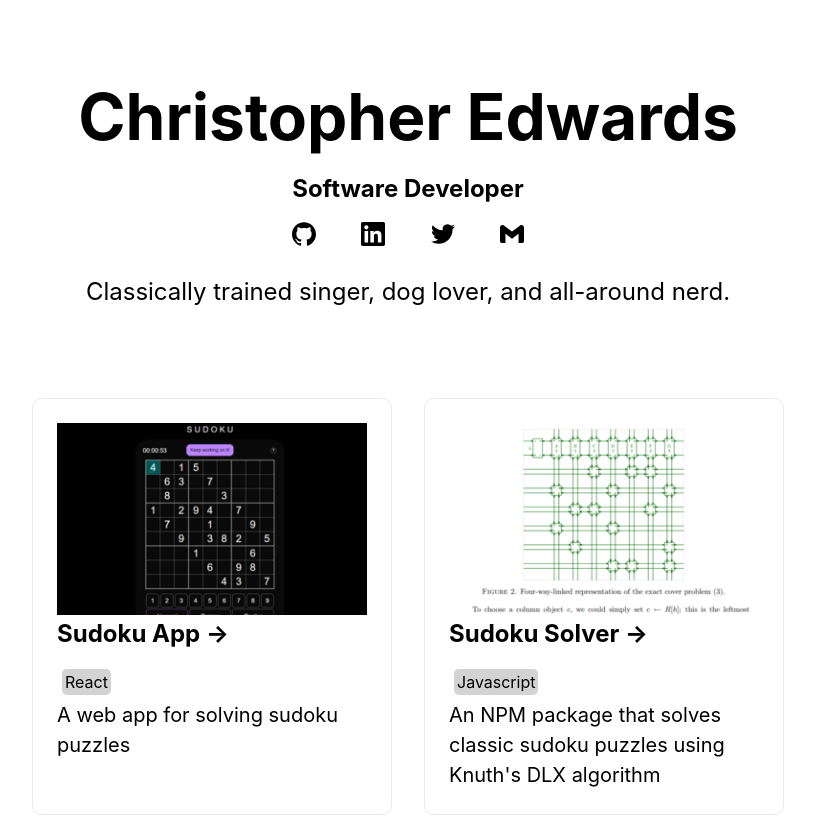
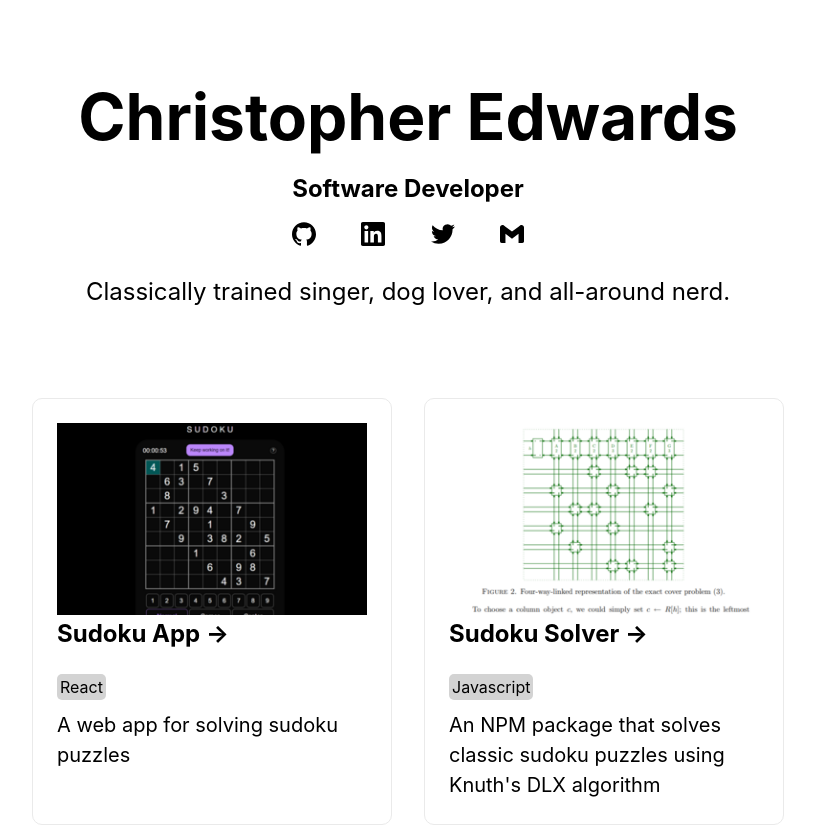
Before and after one commit to cedwards036/portfolio, a Next.js app: page / in a window 1280 px wide. Shown: the top 826 px of the page, without its empty margins (232-1047 px from the left). Built offline with nearby package versions, Linux system fonts and the light colour scheme.

Commit message:
fix margin around tech tags

```diff
--- a/styles/Home.module.css
+++ b/styles/Home.module.css
@@ -116,7 +116,7 @@
 
 .technology {
   background-color: lightgray;
-  margin: 5px;
+  margin: 10px 10px 10px 0px;
   padding: 3px;
   border-radius: 5px;
 }
```
